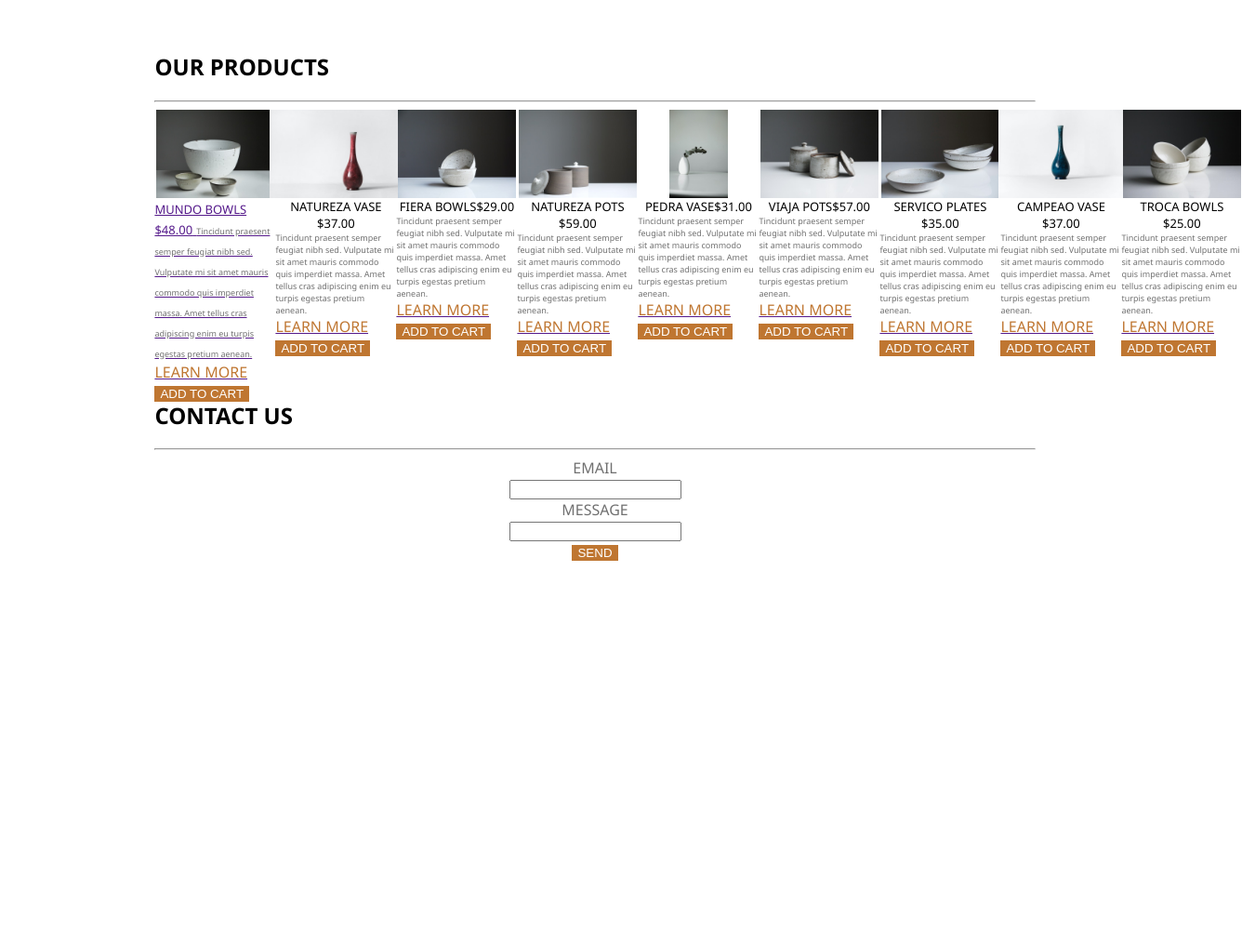
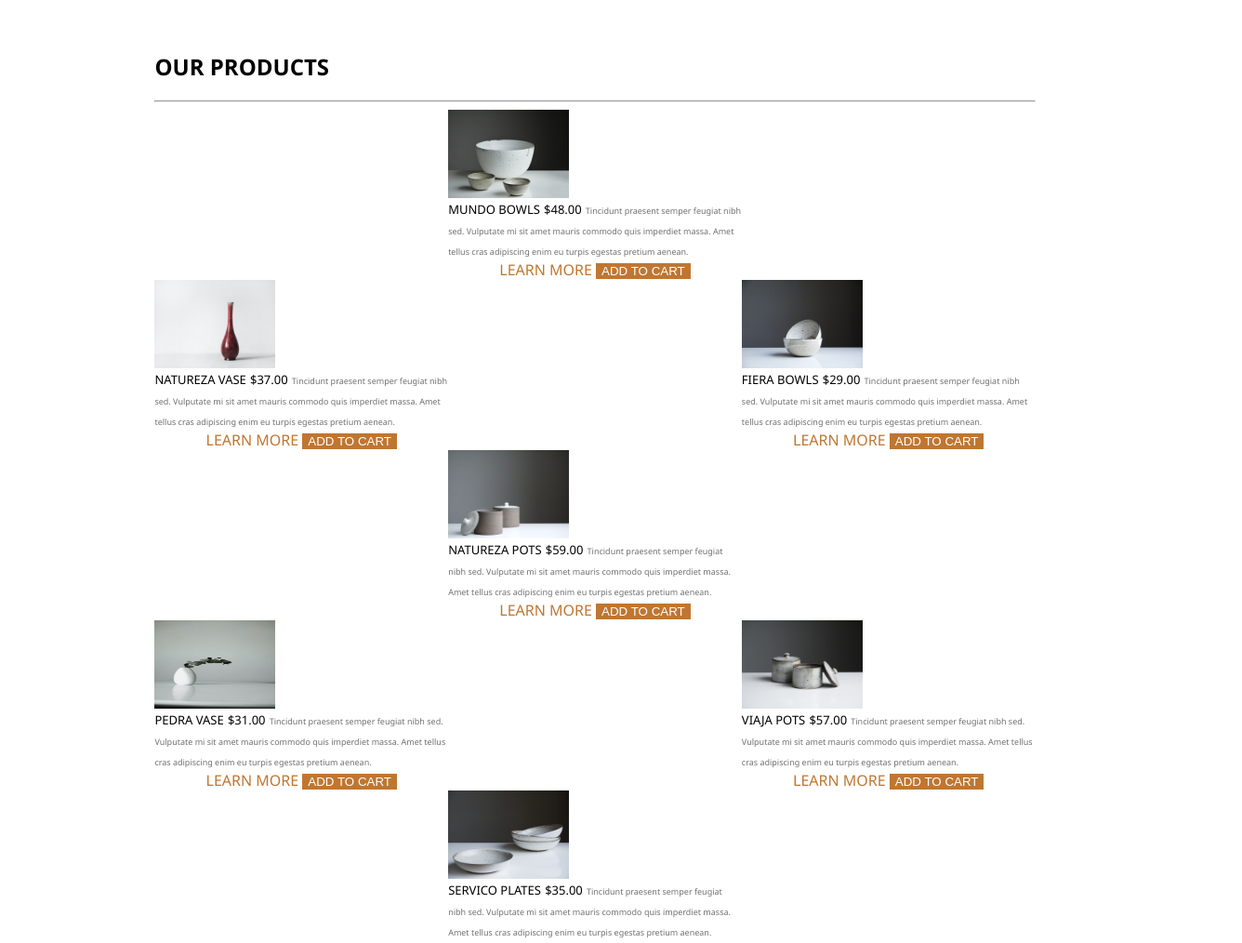
Before and after one commit to wenchijchang/eCommerce, a plain HTML site: page index.html in a window 1280 px wide. Shown: the part 1531-2545 px from the top of the page at 93% size, 1336 px wide, since content can reach past the window. Before the commit the page ends 2295 px from the top, so only its background shows below. Drawn offline with Linux system fonts and the light colour scheme.

Commit message:
finalized html and css

```diff
--- a/index.html
+++ b/index.html
@@ -15,10 +15,10 @@
           <img src="./assets/icons8-pottery-96.png" alt="a orange vase" /> CARA
         </div>
         <ul>
-          <li><a href="">HOME</a></li>
-          <li><a href="">ABOUT</a></li>
-          <li><a href="">PRODUCTS</a></li>
-          <li><a href="">CONTACT</a></li>
+          <li><a href="#home">HOME</a></li>
+          <li><a href="#about">ABOUT</a></li>
+          <li><a href="#products">PRODUCTS</a></li>
+          <li><a href="#contact">CONTACT</a></li>
           <section class="search">
             <form>
               <input type="text" name="search" placeholder="" /><a href=""
@@ -33,7 +33,7 @@
       </nav>
       <hr />
     </header>
-    <div class="container">
+    <div id="home" class="container">
       <img
         src="./assets/earl-wilcox-y3W0CzO063w-unsplash-alt.jpg"
         alt="handmake ceremic"
@@ -42,7 +42,7 @@
       <div class="right-note">… FROM THE GROUND UP</div>
     </div>
     <main>
-      <section class="about">
+      <section id="about" class="about">
         <h1>ABOUT US</h1>
         <hr />
         <img
@@ -81,36 +81,37 @@
           eu turpis egestas pretium aenean. Nullam ac tortor vitae purus
         </p>
       </section>
-      <section class="products">
+      <section id="products" class="products">
         <h1>OUR PRODUCTS</h1>
         <hr />
         <div class="product-list">
-          <a href=""><div class="product-card">
-            <div class="product-image">
+          <a href=""
+            ><div class="product-card">
               <img
+                class="product-image"
                 src="./assets/tom-crew-7HuTGlUfQSo-unsplash.jpg"
                 alt="3 bowls"
               />
-            </div>
               <span class="product-name">MUNDO BOWLS</span>
               <span class="product-price">$48.00</span>
               <span class="product-description"
-              >Tincidunt praesent semper feugiat nibh sed. Vulputate mi sit amet
-              mauris commodo quis imperdiet massa. Amet tellus cras adipiscing
-              enim eu turpis egestas pretium aenean.</span
+                >Tincidunt praesent semper feugiat nibh sed. Vulputate mi sit
+                amet mauris commodo quis imperdiet massa. Amet tellus cras
+                adipiscing enim eu turpis egestas pretium aenean.</span
               >
               <div class="endcard">
                 <a href=""><span class="product-detail">LEARN MORE</span></a>
                 <button type="button">ADD TO CART</button>
               </div>
-          </div></a>
+            </div></a
+          >
+          <a href="">
             <div class="product-card">
-            <div class="product-image">
               <img
+                class="product-image"
                 src="./assets/oriento-maVIpNNtmlQ-unsplash.jpg"
                 alt="red vase"
               />
-            </div>
               <span class="product-name">NATUREZA VASE</span>
               <span class="product-price">$37.00</span>
               <span class="product-description"
@@ -122,14 +123,14 @@
                 <a href=""><span class="product-detail">LEARN MORE</span></a>
                 <button type="button">ADD TO CART</button>
               </div>
-          </div>
+            </div></a>
+          <a href="">
             <div class="product-card">
-            <div class="product-image">
               <img
+                class="product-image"
                 src="./assets/tom-crew-bgIO-u4GEfI-unsplash.jpg"
                 alt="2 bowls"
               />
-            </div>
               <span class="product-name">FIERA BOWLS</span>
               <span class="product-price">$29.00</span>
               <span class="product-description"
@@ -141,14 +142,14 @@
                 <a href=""><span class="product-detail">LEARN MORE</span></a>
                 <button type="button">ADD TO CART</button>
               </div>
-          </div>
+            </div></a>
+          <a href="">
             <div class="product-card">
-            <div class="product-image">
               <img
+                class="product-image"
                 src="./assets/tom-crew-3uwu5K0RtaE-unsplash.jpg"
                 alt="2 brown pots"
               />
-            </div>
               <span class="product-name">NATUREZA POTS</span>
               <span class="product-price">$59.00</span>
               <span class="product-description"
@@ -160,14 +161,14 @@
                 <a href=""><span class="product-detail">LEARN MORE</span></a>
                 <button type="button">ADD TO CART</button>
               </div>
-          </div>
+            </div></a>
+          <a href="">
             <div class="product-card">
-            <div class="product-image">
               <img
+                class="product-image"
                 src="./assets/linh-le-a0rE64YJDA4-unsplash.jpg"
                 alt="white vase"
               />
-            </div>
               <span class="product-name">PEDRA VASE</span>
               <span class="product-price">$31.00</span>
               <span class="product-description"
@@ -179,14 +180,14 @@
                 <a href=""><span class="product-detail">LEARN MORE</span></a>
                 <button type="button">ADD TO CART</button>
               </div>
-          </div>
+            </div></a>
+          <a href="">
             <div class="product-card">
-            <div class="product-image">
               <img
+                class="product-image"
                 src="./assets/tom-crew-oiZAQvxTcYQ-unsplash.jpg"
                 alt="2 grey pots"
               />
-            </div>
               <span class="product-name">VIAJA POTS</span>
               <span class="product-price">$57.00</span>
               <span class="product-description"
@@ -198,14 +199,14 @@
                 <a href=""><span class="product-detail">LEARN MORE</span></a>
                 <button type="button">ADD TO CART</button>
               </div>
-          </div>
+            </div></a>
+          <a href="">
             <div class="product-card">
-            <div class="product-image">
               <img
+                class="product-image"
                 src="./assets/tom-crew-YA2E3d7a9Wo-unsplash.jpg"
                 alt="4 plates"
               />
-            </div>
               <span class="product-name">SERVICO PLATES</span>
               <span class="product-price">$35.00</span>
               <span class="product-description"
@@ -217,14 +218,14 @@
                 <a href=""><span class="product-detail">LEARN MORE</span></a>
                 <button type="button">ADD TO CART</button>
               </div>
-          </div>
+            </div></a>
+          <a href="">
             <div class="product-card">
-            <div class="product-image">
               <img
+                class="product-image"
                 src="./assets/oriento-l0ah3UBLppo-unsplash.jpg"
                 alt="teal vase"
               />
-            </div>
               <span class="product-name">CAMPEAO VASE</span>
               <span class="product-price">$37.00</span>
               <span class="product-description"
@@ -236,14 +237,14 @@
                 <a href=""><span class="product-detail">LEARN MORE</span></a>
                 <button type="button">ADD TO CART</button>
               </div>
-          </div>
+            </div></a>
+          <a href="">
             <div class="product-card">
-            <div class="product-image">
               <img
+                class="product-image"
                 src="./assets/tom-crew-SITGdvztUdg-unsplash.jpg"
                 alt="5 bowls"
               />
-            </div>
               <span class="product-name">TROCA BOWLS</span>
               <span class="product-price">$25.00</span>
               <span class="product-description"
@@ -255,19 +256,25 @@
                 <a href=""><span class="product-detail">LEARN MORE</span></a>
                 <button type="button">ADD TO CART</button>
               </div>
-          </div>
+            </div></a>
         </div>
       </section>
-      <section class="contact">
+      <section id="contact" class="contact">
         <h1>CONTACT US</h1>
         <hr />
-        <div><form>
+        <div>
+          <form>
             <li><label for="email">EMAIL</label></li>
-          <li><input type="text" name="q" placeholder="               " /></li>
+            <li>
+              <input type="text" name="q" placeholder="               " />
+            </li>
             <li><label for="message">MESSAGE</label></li>
-          <li><input type="text" name="q" placeholder="               " /></li>
+            <li>
+              <input type="text" name="q" placeholder="               " />
+            </li>
             <li><button type="button">SEND</button></li>
-        </form></div>
+          </form>
+        </div>
       </section>
     </main>
     <footer>
--- a/styles.css
+++ b/styles.css
@@ -1,5 +1,9 @@
 html {
     box-sizing: border-box;
+}
+
+a {
+    text-decoration: none;
 }
 
 body {
@@ -113,9 +117,11 @@ main section {
 }
 
 .product-list {
-    display: flex;
+    display: grid;
+    grid-template-columns: 3fr 3fr 3fr;
+    /* display: flex;
     flex-wrap: nowrap;
-    flex-direction: row;
+    flex-direction: row; */
 }
 
 .product-card {
@@ -123,8 +129,6 @@ main section {
     flex-direction: row;
     flex-wrap: wrap;
     justify-content: center;
-    height: 100px;
-    width: 150px;
     text-decoration: none;
 }
 
@@ -138,10 +142,12 @@ main section {
 .product-description {
     color: #707070;
     font-size: xx-small;
+    text-decoration: none;
 }
 
 .product-name, .product-price {
     font-size: small;
+    color: black;
 }
 
 .product-detail {
```
Lines whose indentation alone changed are shown as unchanged.
